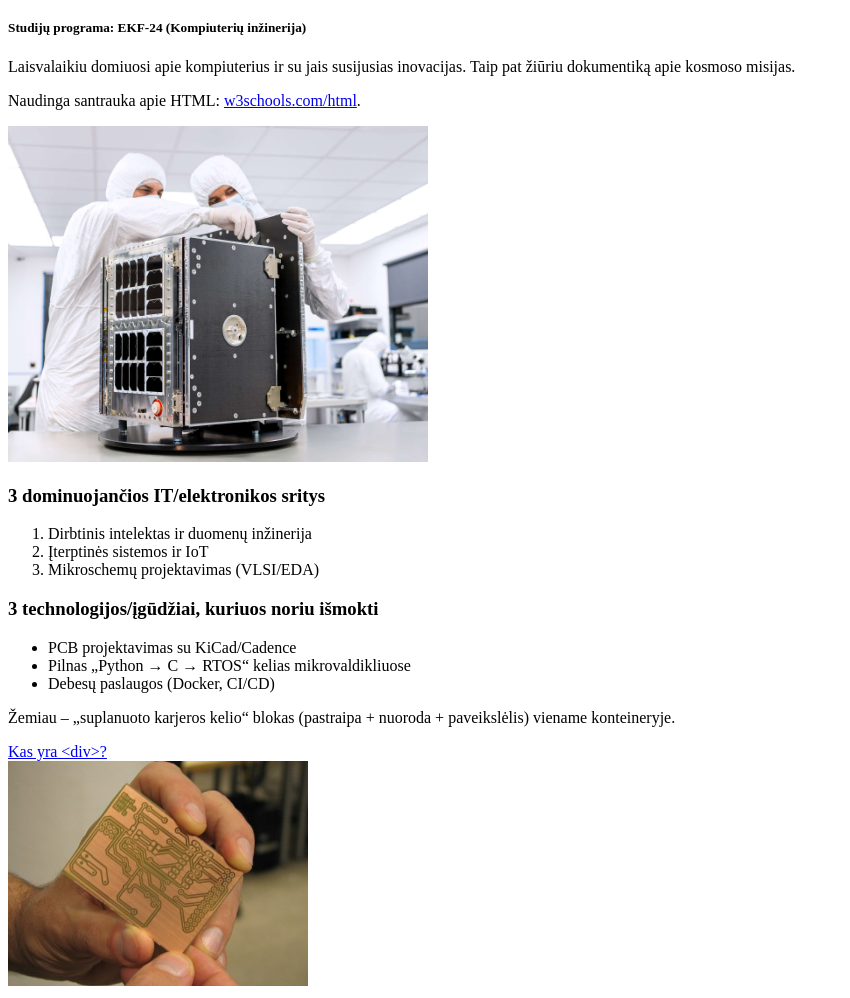
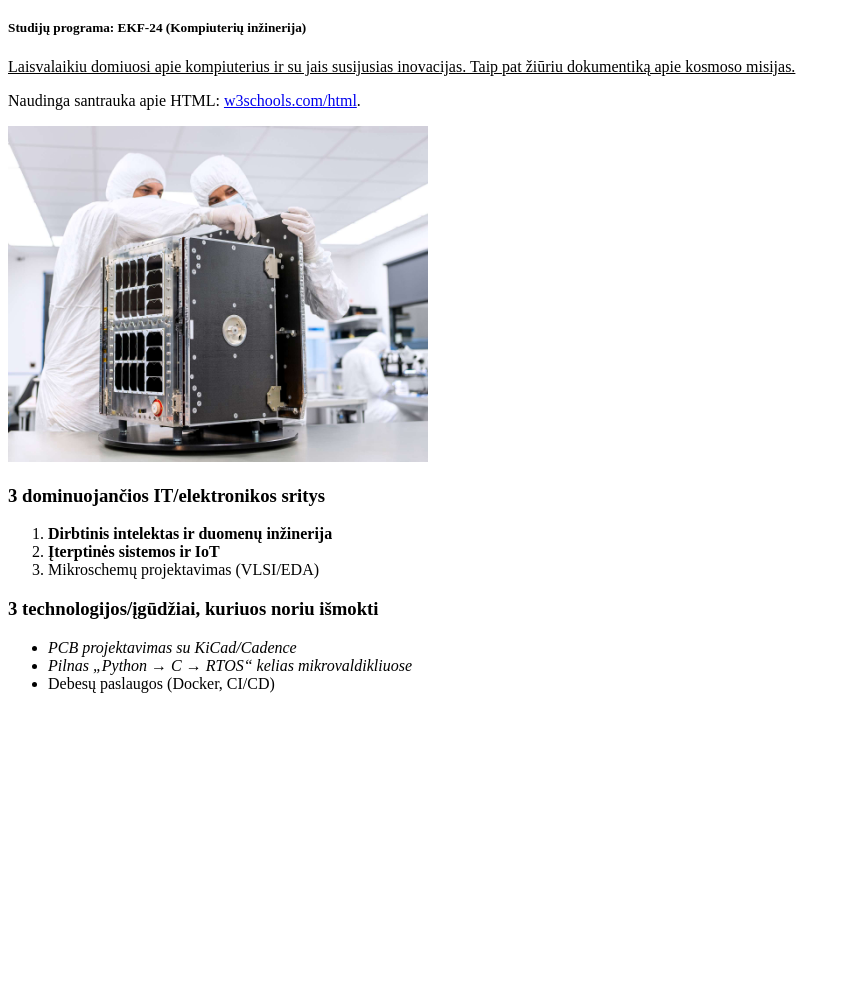
Before and after one commit to AringasR/AringasR.github.io, a plain HTML site: page Root folder/index.html in a window 1280 px wide. Shown: the part 61-1059 px from the top of the page, without its empty margins (0-850 px from the left). After the commit the page ends 800 px from the top, so only its background shows below. Drawn offline with Linux system fonts and the light colour scheme.

Commit message:
Update index.html

```diff
--- a/Root folder/index.html
+++ b/Root folder/index.html
@@ -10,13 +10,14 @@
     <!-- a) Antraštės -->
     <h1>Aringas Rukšėnas</h1>
     <h5>Studijų programa: EKF-24 (Kompiuterių inžinerija) </h5>
-
+    </div>
         <!-- b) Pastraipa -->
+        <u>
             <p>
                 Laisvalaikiu domiuosi apie kompiuterius ir su jais susijusias inovacijas.
                 Taip pat žiūriu dokumentiką apie kosmoso misijas.
             </p>
-
+        </u>
         <!-- c) Nuoroda -->
         <p>
             Naudinga santrauka apie HTML:
@@ -25,19 +26,19 @@
 
         <!-- d) Paveikslėlis su alt atributu -->
         <img src="./Pictures/dream-job.jpeg" alt="Mano svajonių darbo vieta – kosmoso technologijų įmonė" width="420">
-
+    </div>
     <!-- e) Sąrašai -->
     <h3>3 dominuojančios IT/elektronikos sritys</h3>
     <ol>
-        <li>Dirbtinis intelektas ir duomenų inžinerija</li>
-        <li>Įterptinės sistemos ir IoT</li>
+        <li><strong>Dirbtinis intelektas ir duomenų inžinerija</strong></li>
+        <li><b>Įterptinės sistemos ir IoT</b></li>
         <li>Mikroschemų projektavimas (VLSI/EDA)</li>
     </ol>
 
     <h3>3 technologijos/įgūdžiai, kuriuos noriu išmokti</h3>
     <ul>
-        <li>PCB projektavimas su KiCad/Cadence</li>
-        <li>Pilnas „Python → C → RTOS“ kelias mikrovaldikliuose</li>
+        <li><em>PCB projektavimas su KiCad/Cadence</em></li>
+        <li><i>Pilnas „Python → C → RTOS“ kelias mikrovaldikliuose</i></li>
         <li>Debesų paslaugos (Docker, CI/CD)</li>
     </ul>
 
@@ -47,11 +48,6 @@
         naudojamas susijusiems elementams sugrupuoti, kad būtų patogiau
         pritaikyti bendrą stilių arba išdėstymą (per CSS), arba logiškai atskirti turinį.
     -->
-    <div id="info-konteineris">
-        <p>Žemiau – „suplanuoto karjeros kelio“ blokas (pastraipa + nuoroda + paveikslėlis) viename konteineryje.</p>
-        <a href="https://www.w3schools.com/html/html_div.asp" target="_blank" rel="noopener">Kas yra &lt;div&gt;?</a><br>
-        <img src="Pictures/pcb-idea.png" alt="PCB idėjos eskizas" width="300">
-    </div>
 </body>
 </html>
  <!--
```
Lines whose indentation alone changed are shown as unchanged.
